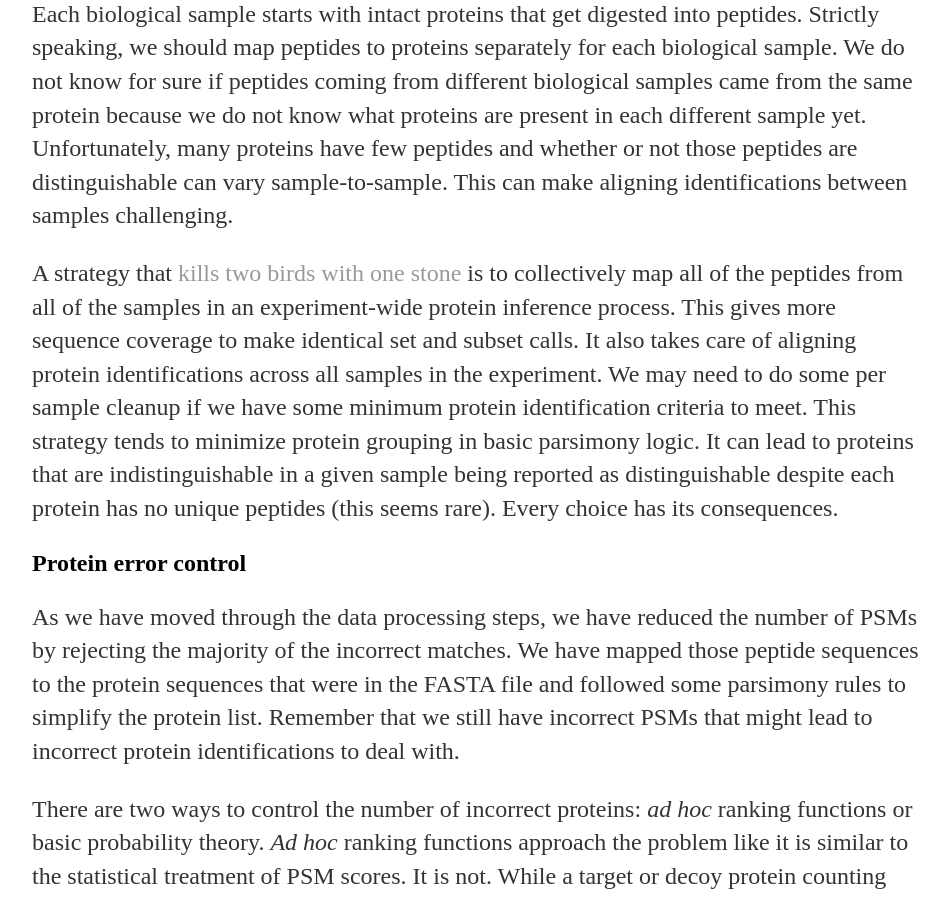
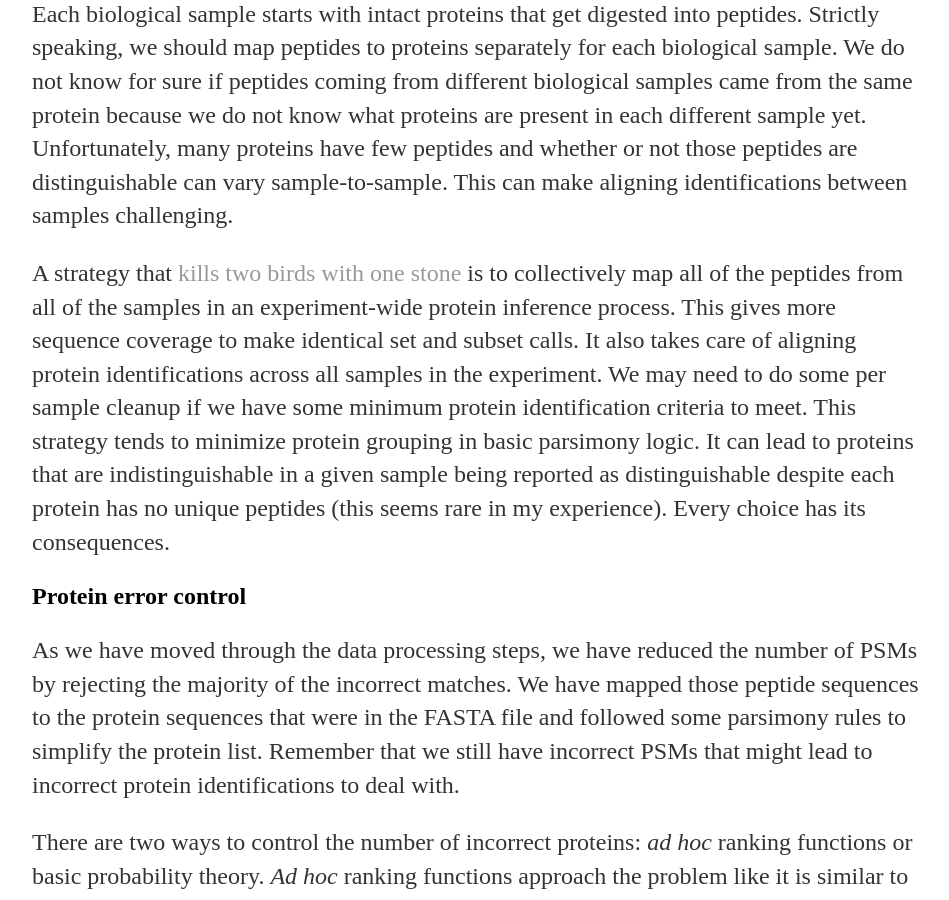
Before and after one commit to pwilmart/pwilmart.github.io, a Jekyll site: the page built from _posts/2019-09-21-shotgun-quantification.md, in a window 1280 px wide and 900 px high, scrolled down 3893 px. Shown: the whole window, without its empty margins (160-1109 px from the left). Built offline with Jekyll 4.4.1, drawn with Linux system fonts in a browser that asks for light colours; some of the changed text lies outside the part shown.

Commit message:
shotgun quant blog, 18

```diff
--- a/_posts/2019-09-21-shotgun-quantification.md
+++ b/_posts/2019-09-21-shotgun-quantification.md
@@ -45,7 +45,7 @@ Generally, we combine proteins having (mass spec) indistinguishable sets of matc
 
 Each biological sample starts with intact proteins that get digested into peptides. Strictly speaking, we should map peptides to proteins separately for each biological sample. We do not  know for sure if peptides coming from different biological samples came from the same protein because we do not know what proteins are present in each different sample yet. Unfortunately, many proteins have few peptides and whether or not those peptides are distinguishable can vary sample-to-sample. This can make aligning identifications between samples challenging.
 
-A strategy that [kills two birds with one stone](https://idioms.thefreedictionary.com/kill+two+birds+with+one+stone) is to collectively map all of the peptides from all of the samples in an experiment-wide protein inference process. This gives more sequence coverage to make identical set and subset calls. It also takes care of aligning protein identifications across all samples in the experiment. We may need to do some per sample cleanup if we have some minimum protein identification criteria to meet. This strategy tends to minimize protein grouping in basic parsimony logic. It can lead to proteins that are indistinguishable in a given sample being reported as distinguishable despite each protein has no unique peptides (this seems rare). Every choice has its consequences.
+A strategy that [kills two birds with one stone](https://idioms.thefreedictionary.com/kill+two+birds+with+one+stone) is to collectively map all of the peptides from all of the samples in an experiment-wide protein inference process. This gives more sequence coverage to make identical set and subset calls. It also takes care of aligning protein identifications across all samples in the experiment. We may need to do some per sample cleanup if we have some minimum protein identification criteria to meet. This strategy tends to minimize protein grouping in basic parsimony logic. It can lead to proteins that are indistinguishable in a given sample being reported as distinguishable despite each protein has no unique peptides (this seems rare in my experience). Every choice has its consequences.
 
 ## Protein error control
 
```
Also changed, not shown: other parts of _posts/2019-09-21-shotgun-quantification.md (+1 -1 lines).
